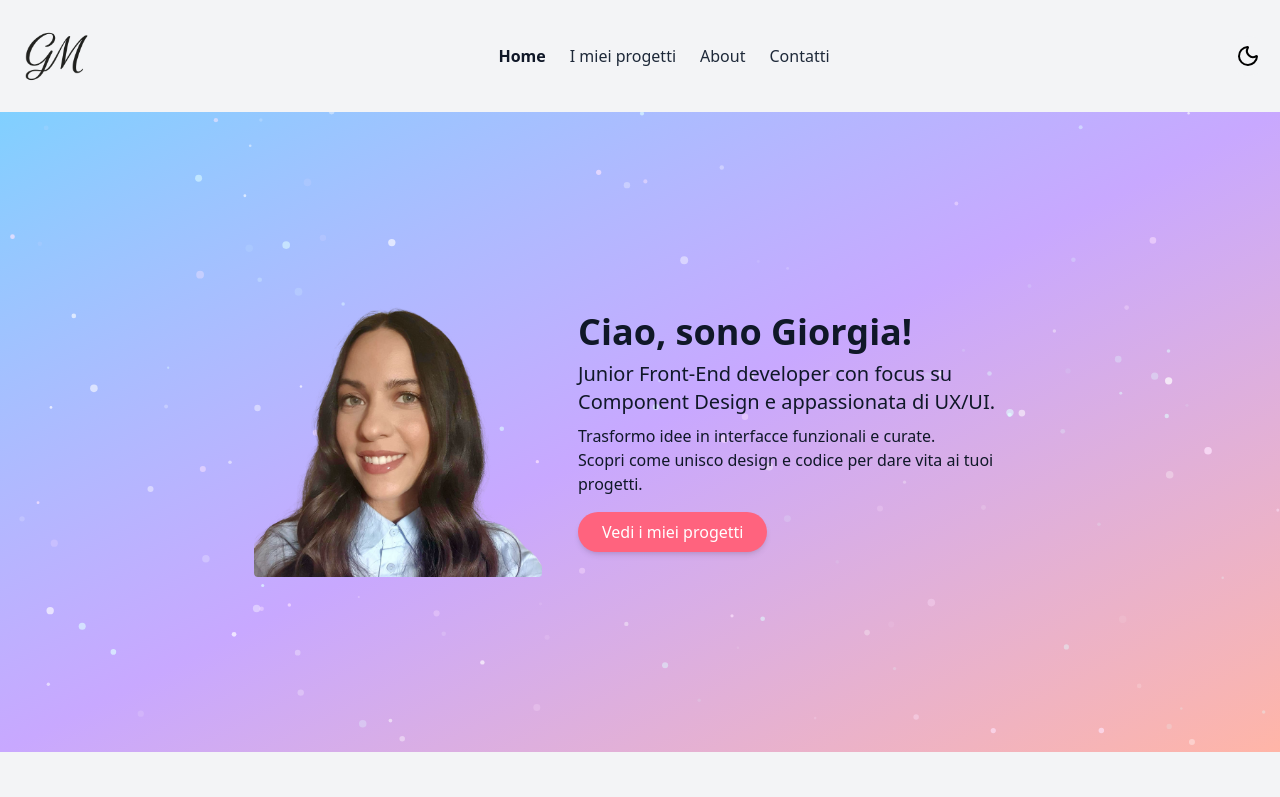
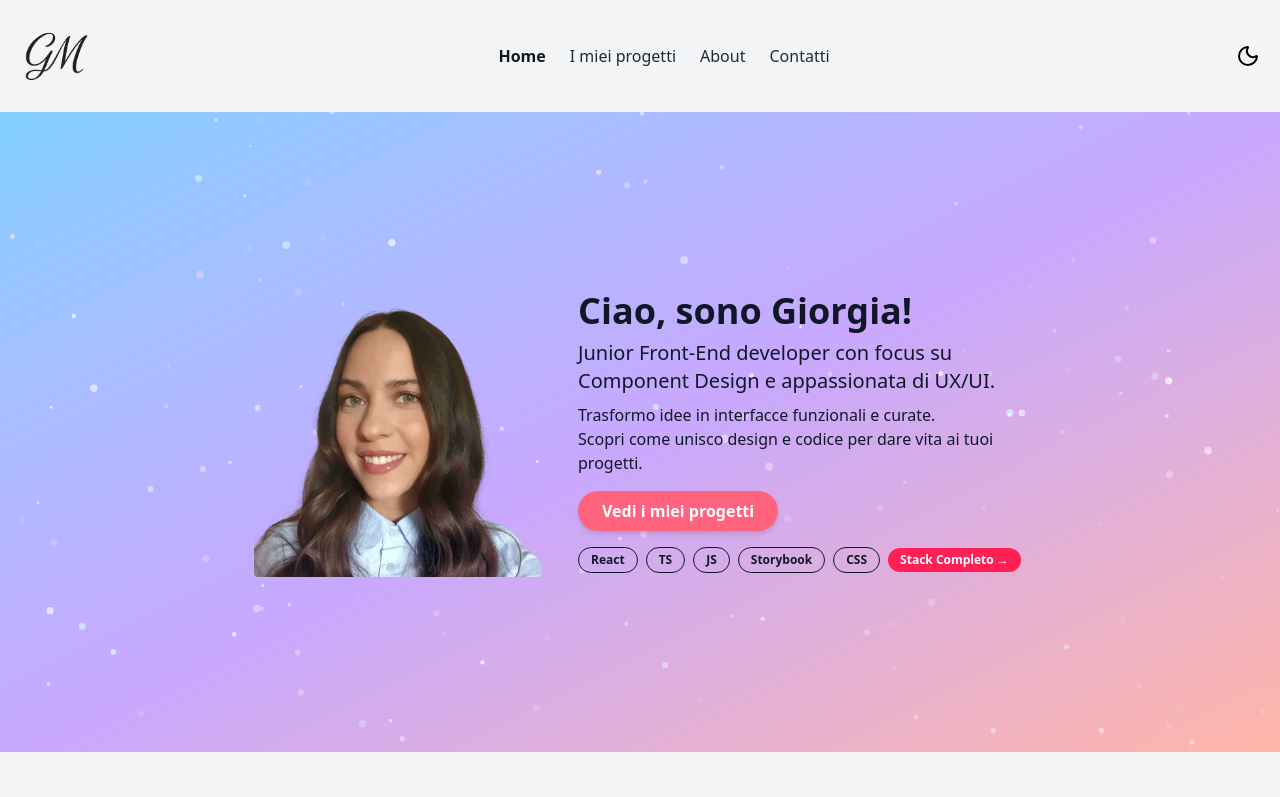
Before and after one commit to giorgiameffe/giorgiameffe-portfolio, a React (Vite) app: page / in a window 1280 px wide. Shown: the top 797 px of the page. Built offline with nearby package versions, Linux system fonts and the light colour scheme; a web font is replaced by a local one.

Commit message:
feat: add badge to HeroSection

```diff
--- a/src/components/HeroSection.tsx
+++ b/src/components/HeroSection.tsx
@@ -93,14 +93,41 @@ const HeroSection = ({ title, subtitle, description }: HeroSectionProps) => {
                 <p className="mt-2 text-base text-gray-900 dark:text-gray-200">{description}</p>
                 <NavLink
                     to="/projects"
-                    className="inline-block mt-4 bg-rose-400 dark:bg-rose-700 text-white px-6 py-2 rounded-full shadow-md hover:shadow-xl transition cursor-pointer" >
+                    className="inline-block mt-4 bg-rose-400 dark:bg-rose-700 text-white px-6 py-2 font-semibold rounded-full shadow-md hover:shadow-xl transition cursor-pointer" >
                     Vedi i miei progetti
                 </NavLink>
+                <div className="flex flex-wrap justify-center md:justify-start items-center gap-2 mt-4">
+                    {/* React */}
+                    <span className="flex items-center space-x-1 px-3 py-1 rounded-full text-gray-900 dark:text-gray-200 text-xs font-semibold border border-gray-900 dark:border-gray-600">
+                        <span>React</span>
+                    </span>
+
+                    {/* TypeScript (TS) */}
+                    <span className="flex items-center space-x-1 px-3 py-1 rounded-full text-gray-900 dark:text-gray-200 text-xs font-semibold border border-gray-900 dark:border-gray-600">
+                        <span>TS</span>
+                    </span>
+
+                    {/* JavaScript (JS) */}
+                    <span className="flex items-center space-x-1 px-3 py-1 rounded-full text-gray-900 dark:text-gray-200 text-xs font-semibold border border-gray-900 dark:border-gray-600">
+                        <span>JS</span>
+                    </span>
+
+                    {/* Storybook */}
+                    <span className="flex items-center space-x-1 px-3 py-1 rounded-full text-gray-900 dark:text-gray-200 text-xs font-semibold border border-gray-900 dark:border-gray-600">
+                        <span>Storybook</span>
+                    </span>
+
+                    {/* CSS*/}
+                    <span className="flex items-center space-x-1 px-3 py-1 rounded-full text-gray-900 dark:text-gray-200 text-xs font-semibold border border-gray-900 dark:border-gray-600">
+                        <span>CSS</span>
+                    </span>
+
+                    {/* LINK COMPLETO ALLA PAGINA ABOUT (Badge di Rinvio) */}
+                    <NavLink to="/about" className="flex items-center space-x-1 px-3 py-1 rounded-full bg-rose-500 dark:bg-rose-500 text-white text-xs font-semibold transition-colors mb-5 md:mb-0">
+                        <span>Stack Completo →</span>
+                    </NavLink>
+                </div>
             </div>
-
-            {/* <blockquote className="absolute bottom-6 right-8 text-600 text-gray-600 dark:text-gray-400 font-serif italic mt-4 text-sm">
-                La creatività è l'intelligenza che si diverte. - Albert Enstein
-            </blockquote> */}
         </section>
     );
 };
```
